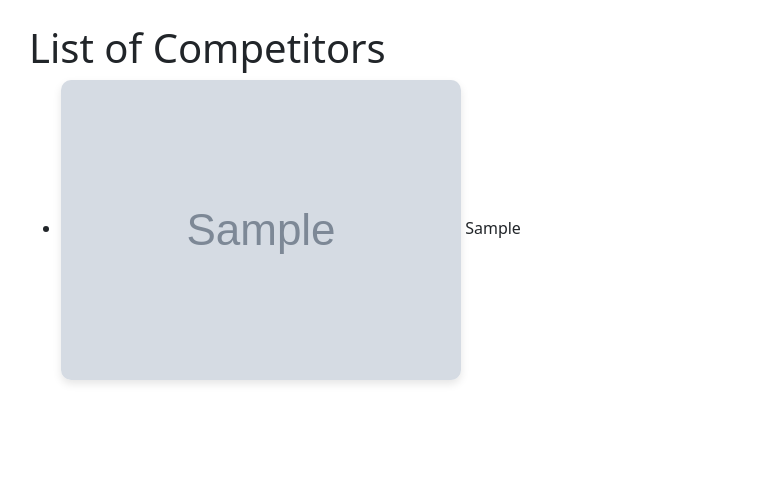
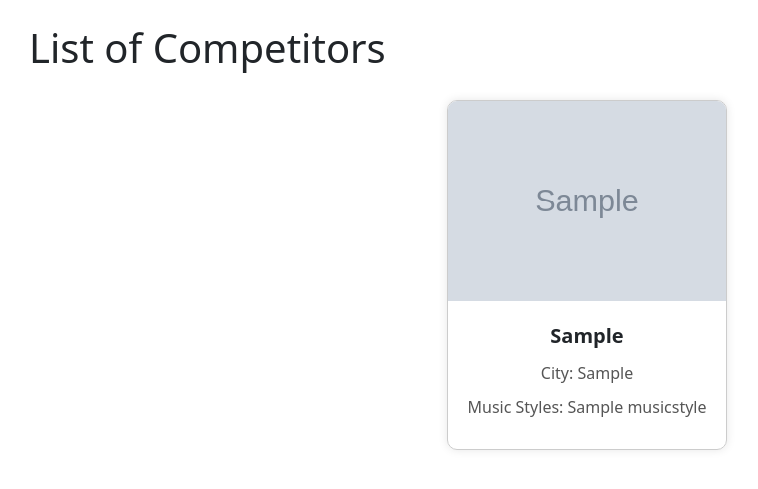
Before and after one commit to yhorm4884/OT, a Django app: page /competitors/ in a window 1280 px wide. Shown: the part 76-565 px from the top of the page, without its empty margins (53-811 px from the left). Run offline with Django 4.2, Linux system fonts and the light colour scheme; tables that the repository leaves empty hold one stand-in row (values such as "Sample post"); grey boxes marked "Sample" are stand-in pictures; some libraries are stand-ins or nearby versions.

Commit message:
suubida dia 3.1

```diff
--- a/competitor/static/css/styles.css
+++ b/competitor/static/css/styles.css
@@ -12,3 +12,49 @@ img:hover {
   clip-path: circle(50% at 50% 50%);
   max-width: 50px;
 }
+.competitor{
+  clip-path: circle(100%);
+  max-width: 200px;
+}
+.competitor-list {
+  display: flex;
+  flex-wrap: wrap;
+  justify-content: center;
+}
+
+.competitor-card {
+  margin: 20px;
+  text-align: center;
+  border: 1px solid #ccc;
+  border-radius: 10px;
+  overflow: hidden;
+  box-shadow: 0 0 10px rgba(0, 0, 0, 0.1);
+}
+
+.competitor-card__image {
+  height: 200px;
+  background-size: cover;
+  background-position: center;
+}
+
+.competitor-card__details {
+  padding: 20px;
+}
+
+.competitor-card__unit-name {
+  font-size: 20px;
+  font-weight: bold;
+  margin-bottom: 10px;
+}
+
+.competitor-card__unit-description {
+  font-size: 16px;
+  color: #555;
+  margin-bottom: 10px;
+}
+.placeholder-image {
+  height: 200px;
+  background-color: #ccc;
+  background-size: cover;
+  background-position: center;
+}
--- a/competitor/templates/competitor/all_accounts.html
+++ b/competitor/templates/competitor/all_accounts.html
@@ -4,12 +4,26 @@
 {% endblock %}
 {% block content %}
     <h1>List of Competitors</h1>
-    <ul>
+    <div class="competitor-list">
         {% for competitor in all_competitors %}
-            <li>
-                <img src="{{ competitor.avatar.url }}" alt="{{ competitor.first_name }}'s Avatar">
-                {{ competitor.first_name }}
-            </li>
+            <div class="competitor-card">
+                {% if competitor.avatar %}
+                    <div class="competitor-card__image" style="background-image: url('{{ competitor.avatar.url }}');"></div>
+                {% else %}
+                    <div class="competitor-card__image placeholder-image"></div>
+                {% endif %}
+                <div class="competitor-card__details">
+                    <div class="competitor-card__unit-name">
+                        {{ competitor.first_name }}
+                    </div>
+                    <div class="competitor-card__unit-description">
+                        City: {{ competitor.city }}
+                    </div>
+                    <div class="competitor-card__unit-description">
+                        Music Styles: {% for style in competitor.music_styles.all %}{{ style.name }}{% if not forloop.last %}, {% endif %}{% endfor %}
+                    </div>
+                </div>
+            </div>
         {% endfor %}
-    </ul>
+    </div>
 {% endblock %}
```
Also changed, not shown: program/static/css/base.css (line endings or trailing spaces).
